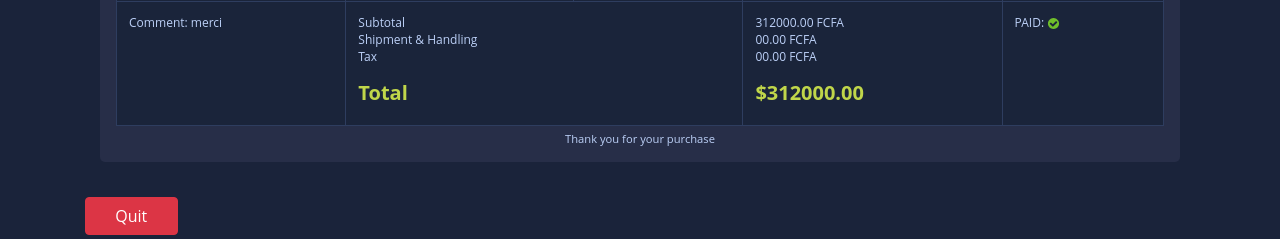
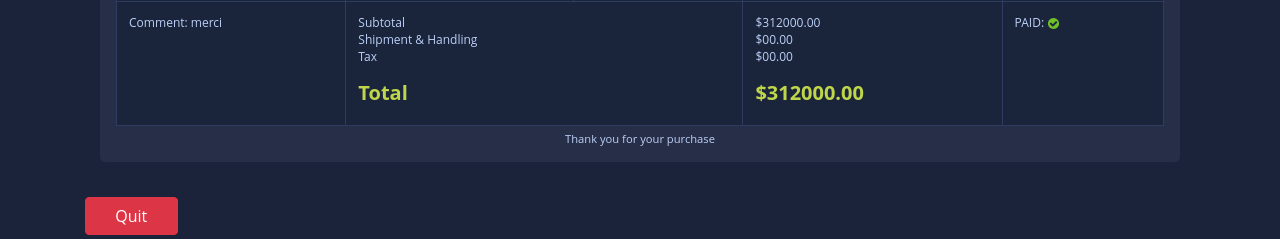
Before and after one commit to ALAIN-NG/TradeFlow, a Django app: page /view-invoice/1/ in a window 1280 px wide. Shown: the part 459-698 px from the top of the page. Run offline with Django 4.2, Linux system fonts and the light colour scheme; a user stored in the database is signed in; data comes from the database, SQL or seed files in the repository.

Commit message:
Update invoice.html

```diff
--- a/templates/invoice.html
+++ b/templates/invoice.html
@@ -29,7 +29,7 @@
                             <!-- Row start -->
                             <div class="row gutters">
                                 <div class="col-xl-6 col-lg-6 col-md-6 col-sm-6">
-                                    <a href="alain-ng.com" class="invoice-logo">
+                                    <a href="#" class="invoice-logo">
                                         INF331 Sarl
                                     </a>
                                 </div>
@@ -123,9 +123,9 @@
                                                     </td>
                                                     <td>
                                                         <p>
-                                                            {{ obj.get_total }} FCFA <br>
-                                                            00.00 FCFA <br>
-                                                            00.00 FCFA <br>
+                                                            ${{ obj.get_total }} <br>
+                                                            $00.00 <br>
+                                                            $00.00  <br>
                                                         </p>
                                                         <h5 class="text-success"><strong>${{obj.get_total}}</strong></h5>
                                                     </td>
```
